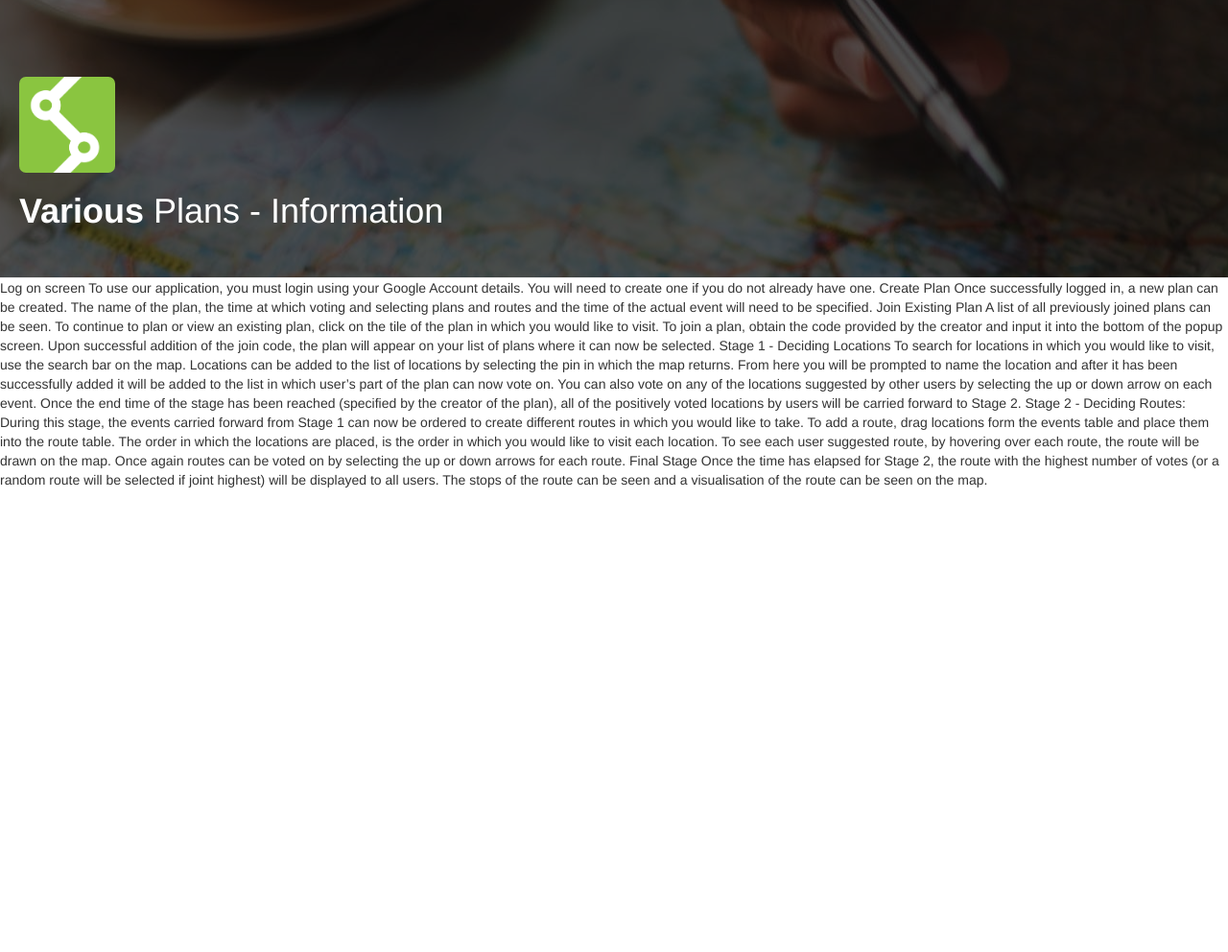
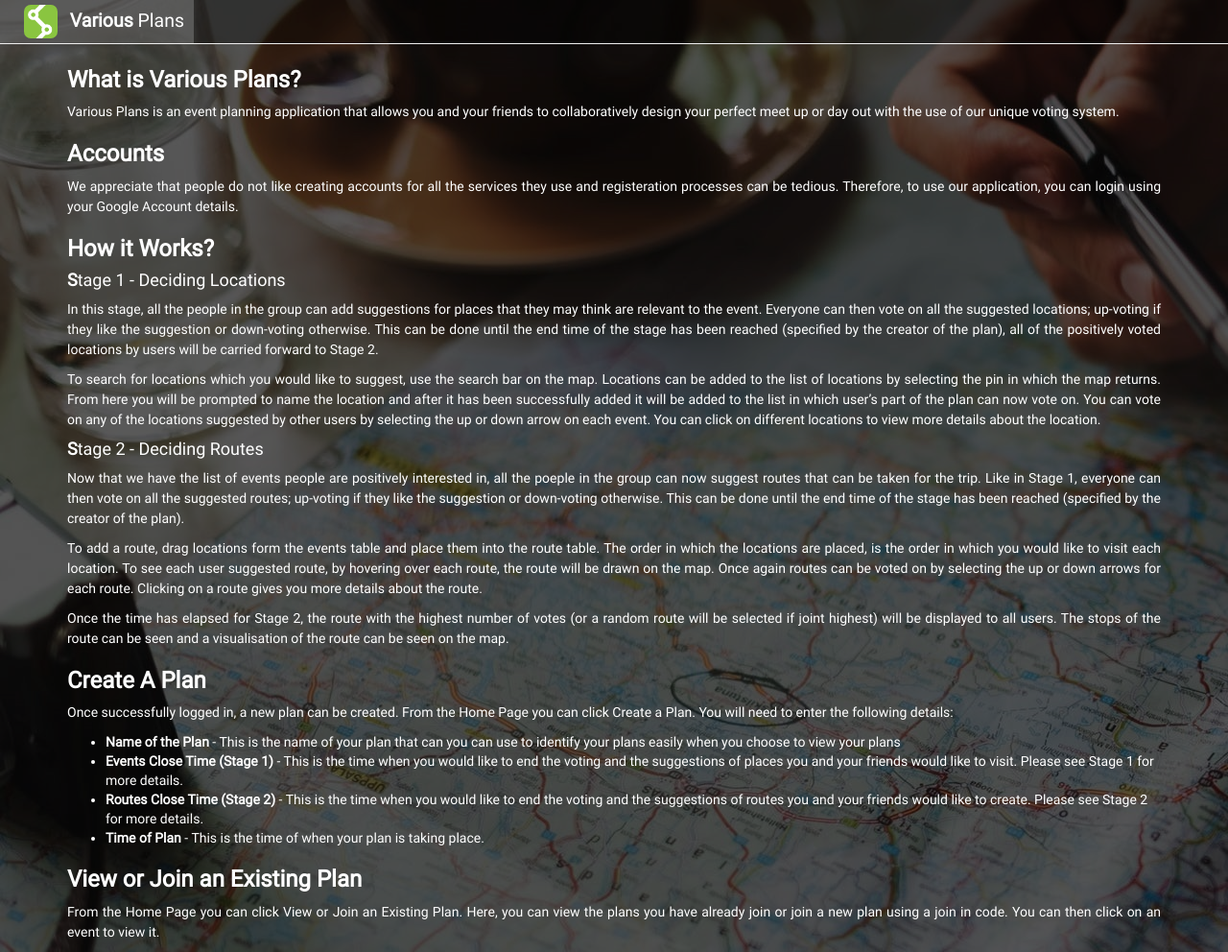
Before and after one commit to vedantchokshi/various-plans, a Flask app: page /help in a window 1280 px wide. Shown: the whole page at 96% size. Before the commit the page ends 508 px from the top, so only its background shows below. Run offline with Flask 2, Linux system fonts and the light colour scheme; some libraries are stand-ins or nearby versions.

Commit message:
Fixed Help Page

```diff
--- a/templates/help.html
+++ b/templates/help.html
@@ -4,35 +4,72 @@
 <head>
     <meta charset="utf-8">
     <meta name="viewport" content="width=device-width, initial-scale=1.0">
-    <title>Help Page - Various Plans</title>
+    <meta name="viewport" content="width=device-width, initial-scale=1, maximum-scale=1, user-scalable=0">
+    <title>Help - Various Plans</title>
     <link rel="stylesheet" href="https://cdnjs.cloudflare.com/ajax/libs/twitter-bootstrap/3.3.7/css/bootstrap.min.css">
     <link rel="stylesheet" href="https://cdnjs.cloudflare.com/ajax/libs/twitter-bootstrap/3.3.7/css/bootstrap-theme.min.css">
-    <link rel="stylesheet" href="https://fonts.googleapis.com/css?family=Source+Sans+Pro:300,400,700">
-    <link rel="stylesheet" href="static/assets/css/help.css">
+    <link rel="stylesheet" href="static/assets/css/Roboto.css">
+    <link rel="stylesheet" href="static/assets/css/buttons.css">
+    <link rel="stylesheet" href="static/assets/css/column-queries.css">
+    <link rel="stylesheet" href="static/assets/css/count-down.css">
+    <link rel="stylesheet" href="static/assets/css/jquery-ui.min.css">
+    <link rel="stylesheet" href="static/assets/css/jquery-ui.structure.min.css">
+    <link rel="stylesheet" href="static/assets/css/jquery-ui.theme.min.css">
+    <link rel="stylesheet" href="static/assets/css/drop-down.css">
+    <link rel="stylesheet" href="static/assets/css/individual-elements.css">
+    <link rel="stylesheet" href="static/assets/css/map.css">
+    <link rel="stylesheet" href="static/assets/css/modal.css">
+    <link rel="stylesheet" href="static/assets/css/styles.css">
+
+    <style>
+      .page-header {
+        position: fixed;
+        top: 0;
+        left: 0;
+        width: 100%;
+      }
+      .container {
+        margin-top: 50px;
+      }
+    </style>
 </head>
 
 <body>
     <div class="page-header">
-        <img src="static/assets/img/vp-logo.png" id="navbar-logo">
-        <h1><strong>Various</strong> Plans - Information</h1>
+      <a id="navbar-logo-link" href="/">
+        <h2 id="navbar"><img src="static/assets/img/vp-logo.png" id="navbar-logo"><small id="heading-title"> <strong>Various</strong> Plans</small></h2>
+      </a>
     </div>
-    <p>Log on screen
-To use our application, you must login using your Google Account details. You will need to create one if you do not already have one.
-
-Create Plan
-Once successfully logged in, a new plan can be created. The name of the plan, the time at which voting and selecting plans and routes and the time of the actual event will need to be specified.
-
-Join Existing Plan
-A list of all previously joined plans can be seen. To continue to plan or view an existing plan, click on the tile of the plan in which you would like to visit. To join a plan, obtain the code provided by the creator and input it into the bottom of the popup screen. Upon successful addition of the join code, the plan will appear on your list of plans where it can now be selected.
-
-Stage 1 - Deciding Locations
-To search for locations in which you would like to visit, use the search bar on the map. Locations can be added to the list of locations by selecting the pin in which the map returns. From here you will be prompted to name the location and after it has been successfully added it will be added to the list in which user’s part of the plan can now vote on. You can also vote on any of the locations suggested by other users by selecting the up or down arrow on each event. Once the end time of the stage has been reached (specified by the creator of the plan), all of the positively voted locations by users will be carried forward to Stage 2.
-
-Stage 2 - Deciding Routes:
-During this stage, the events carried forward from Stage 1 can now be ordered to create different routes in which you would like to take. To add a route, drag locations form the events table and place them into the route table. The order in which the locations are placed, is the order in which you would like to visit each location. To see each user suggested route, by hovering over each route, the route will be drawn on the map. Once again routes can be voted on by selecting the up or down arrows for each route.
-
-Final Stage
-Once the time has elapsed for Stage 2, the route with the highest number of votes (or a random route will be selected if joint highest) will be displayed to all users. The stops of the route can be seen and a visualisation of the route can be seen on the map.</p>
+    <div class="container">
+        <h3><strong>What is Various Plans?</strong></h3>
+        <p class="text-justify">Various Plans is an event planning application that allows you and your friends to collaboratively design your perfect meet up or day out with the use of our unique voting system.</p>
+        <h3><strong>Accounts </strong></h3>
+        <p class="text-justify">We appreciate that people do not like creating accounts for all the services they use and registeration processes can be tedious. Therefore, to use our application, you can login using your Google Account details. </p>
+        <h3><strong>How it Works?</strong></h3>
+        <h4><strong>S</strong>tage 1 - Deciding Locations</h4>
+        <p class="text-justify">In this stage, all the people in the group can add suggestions for places that they may think are relevant to the event. Everyone can then vote on all the suggested locations; up-voting if they like the suggestion or down-voting otherwise. This
+            can be done until the end time of the stage has been reached (specified by the creator of the plan), all of the positively voted locations by users will be carried forward to Stage 2.</p>
+        <p class="text-justify">To search for locations which you would like to suggest, use the search bar on the map. Locations can be added to the list of locations by selecting the pin in which the map returns. From here you will be prompted to name the location and after
+            it has been successfully added it will be added to the list in which user’s part of the plan can now vote on. You can vote on any of the locations suggested by other users by selecting the up or down arrow on each event. You can click on different
+            locations to view more details about the location.</p>
+        <h4><strong>S</strong>tage 2 - Deciding Routes</h4>
+        <p class="text-justify">Now that we have the list of events people are positively interested in, all the poeple in the group can now suggest routes that can be taken for the trip. Like in Stage 1, everyone can then vote on all the suggested routes; up-voting if they
+            like the suggestion or down-voting otherwise. This can be done until the end time of the stage has been reached (specified by the creator of the plan).</p>
+        <p class="text-justify">To add a route, drag locations form the events table and place them into the route table. The order in which the locations are placed, is the order in which you would like to visit each location. To see each user suggested route, by hovering over
+            each route, the route will be drawn on the map. Once again routes can be voted on by selecting the up or down arrows for each route. Clicking on a route gives you more details about the route.</p>
+        <p class="text-justify">Once the time has elapsed for Stage 2, the route with the highest number of votes (or a random route will be selected if joint highest) will be displayed to all users. The stops of the route can be seen and a visualisation of the route can be
+            seen on the map. </p>
+        <h3><strong>Create A Plan</strong></h3>
+        <p class="text-justify">Once successfully logged in, a new plan can be created. From the Home Page you can click Create a Plan. You will need to enter the following details:</p>
+        <ul>
+            <li><strong>Name of the Plan</strong> - This is the name of your plan that can you can use to identify your plans easily when you choose to view your plans</li>
+            <li><strong>Events Close Time (Stage 1) </strong>- This is the time when you would like to end the voting and the suggestions of places you and your friends would like to visit. Please see Stage 1 for more details.</li>
+            <li><strong>Routes Close Time (Stage 2) </strong>- This is the time when you would like to end the voting and the suggestions of routes you and your friends would like to create. Please see Stage 2 for more details.</li>
+            <li><strong>Time of Plan</strong> - This is the time of when your plan is taking place.</li>
+        </ul>
+        <h3><strong>View or Join an Existing Plan </strong></h3>
+        <p class="text-justify">From the Home Page you can click View or Join an Existing Plan. Here, you can view the plans you have already join or join a new plan using a join in code. You can then click on an event to view it.</p>
+    </div>
     <script src="https://cdnjs.cloudflare.com/ajax/libs/jquery/1.12.4/jquery.min.js"></script>
     <script src="https://cdnjs.cloudflare.com/ajax/libs/twitter-bootstrap/3.3.7/js/bootstrap.min.js"></script>
 </body>
--- a/templates/index.html
+++ b/templates/index.html
@@ -24,7 +24,7 @@
 
 <body>
   <h1 id="home-navbar" class="page-header">
-    <div class="btn-group" role="group"><a class="btn btn-link link-buttons" id="help-button" href="/help" role="button"><strong>Help</strong><i class="glyphicon glyphicon-question-sign"></i></a>
+    <div class="btn-group" role="group"><a class="btn btn-link link-buttons" id="help-button" href="/help" role="button" target="_blank"><strong>Help</strong><i class="glyphicon glyphicon-question-sign"></i></a>
       <div class="dropdown btn-group" id="user-info-button" style="display:none" role="group"><button class="btn btn-link dropdown-toggle" data-toggle="dropdown" aria-expanded="false" type="button" id="name"><i class="glyphicon glyphicon-user"></i></button>
         <ul class="dropdown-menu dropdown-menu-right"
         role="menu">
```
Also changed, not shown: templates/main.html (+5 -5 lines).
